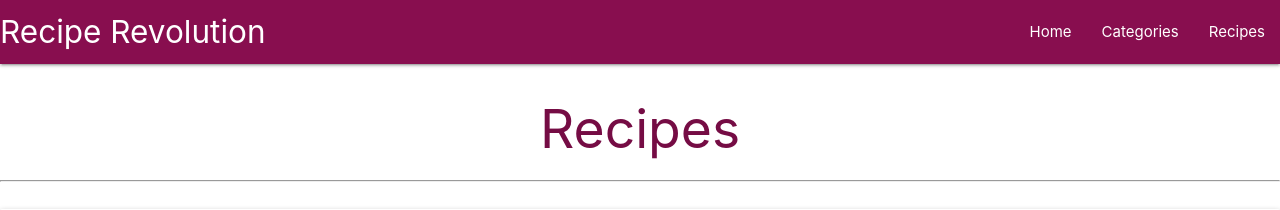
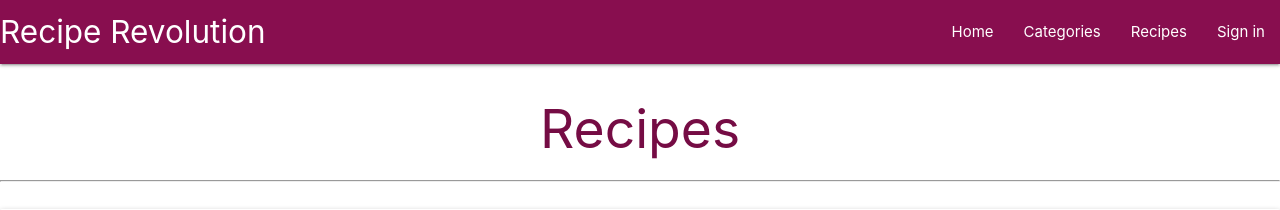
Before and after one commit to CassJBeckford/RecipeRevolution-mp3, a Flask app: page /add_recipe in a window 1280 px wide. Shown: the top 210 px of the page. Run offline with Flask 3, Linux system fonts and the light colour scheme.

Commit message:
add sign up to navbar

```diff
--- a/cookbook/templates/base.html
+++ b/cookbook/templates/base.html
@@ -22,6 +22,7 @@
                     <li><a href="{{ url_for ('home') }}">Home</a></li>
                     <li><a href="{{ url_for ('categories') }}">Categories</a></li>
                     <li><a href="{{ url_for ('recipe') }}">Recipes</a></li>
+                    <li><a href="{{ url_for ('register') }}">Sign in</a></li>
                 </ul>
             </div>
         </nav>
@@ -31,6 +32,7 @@
             <li><a href="{{ url_for ('home') }}">Home</a></li>
             <li><a href="{{ url_for ('categories') }}">Categories</a></li>
             <li><a href="{{ url_for ('recipe') }}">Recipes</a></li>
+            <li><a href="{{ url_for ('register') }}">Sign in</a></li>
         </ul>
 
     </header>
```
